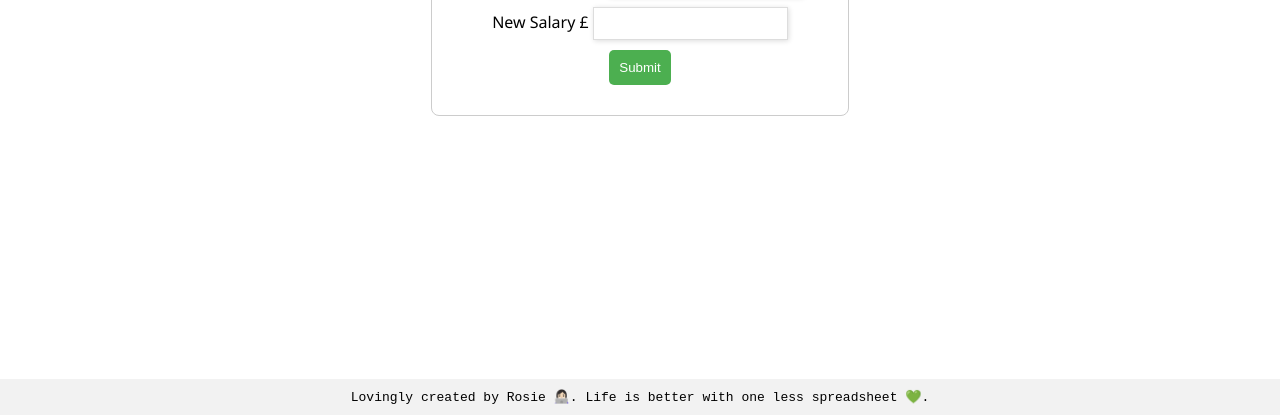
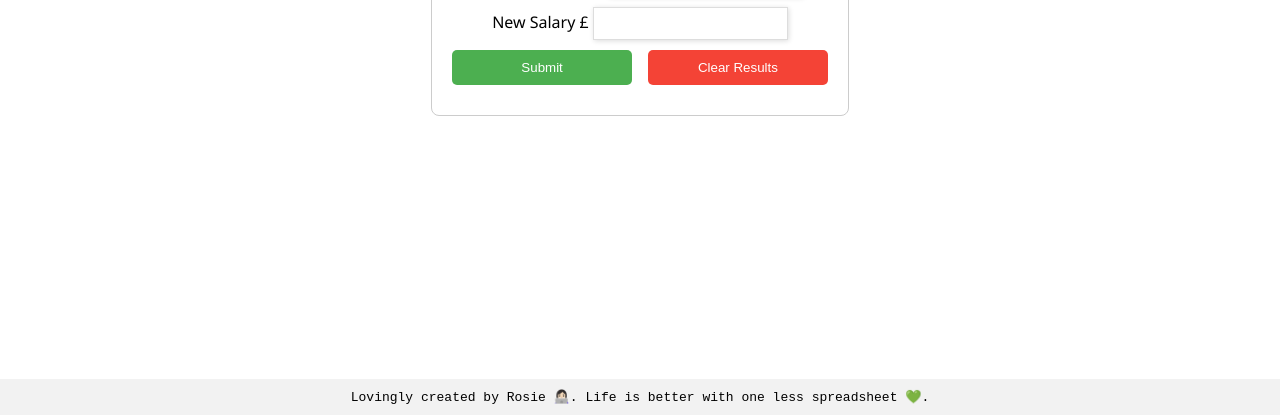
Before and after one commit to RCCarr/salary-calculator-, a plain HTML site: page index.html in a window 1280 px wide. Shown: the part 385-800 px from the top of the page. Drawn offline with Linux system fonts and the light colour scheme.

Commit message:
changed button logic

```diff
--- a/index.html
+++ b/index.html
@@ -14,7 +14,7 @@
       }
 
       #main-content {
-        flex-grow: 1; /* Allow the main content to grow and push the footer to the bottom */
+        flex-grow: 1;
         display: flex;
         flex-direction: column;
         align-items: center;
@@ -41,17 +41,28 @@
         font-size: 18px;
       }
 
-      #submitBtn {
+      #buttonContainer {
+        display: flex;
+        justify-content: space-between;
+      }
+
+      #submitBtn,
+      #clearBtn {
         padding: 10px;
-        background-color: #4caf50;
-        color: white;
         border: none;
         border-radius: 5px;
         cursor: pointer;
+        width: 48%;
       }
 
-      #submitBtn.newQuery {
-        background-color: #4285f4;
+      #submitBtn {
+        background-color: #4caf50;
+        color: white;
+      }
+
+      #clearBtn {
+        background-color: #f44336;
+        color: white;
       }
 
       footer {
@@ -70,7 +81,10 @@
         <label>Previous Salary £ <input type="text" id="prevSalary" /></label
         ><br />
         <label>New Salary £ <input type="text" id="newSalary" /></label><br />
-        <button id="submitBtn" onclick="calculate()">Submit</button>
+        <div id="buttonContainer">
+          <button id="submitBtn" onclick="calculate()">Submit</button>
+          <button id="clearBtn" onclick="clearFields()">Clear Results</button>
+        </div>
         <div id="output"></div>
       </div>
     </div>
@@ -93,19 +107,12 @@
           document.getElementById("output").innerText =
             "Result: £" + result.toFixed(2);
         }
+      }
 
-        var submitBtn = document.getElementById("submitBtn");
-        submitBtn.classList.add("newQuery");
-        submitBtn.innerText = "New Query";
-
-        submitBtn.onclick = function () {
-          document.getElementById("prevSalary").value = "";
-          document.getElementById("newSalary").value = "";
-          document.getElementById("output").innerText = "";
-          submitBtn.classList.remove("newQuery");
-          submitBtn.innerText = "Submit";
-          submitBtn.onclick = calculate;
-        };
+      function clearFields() {
+        document.getElementById("prevSalary").value = "";
+        document.getElementById("newSalary").value = "";
+        document.getElementById("output").innerText = "";
       }
     </script>
   </body>
```
